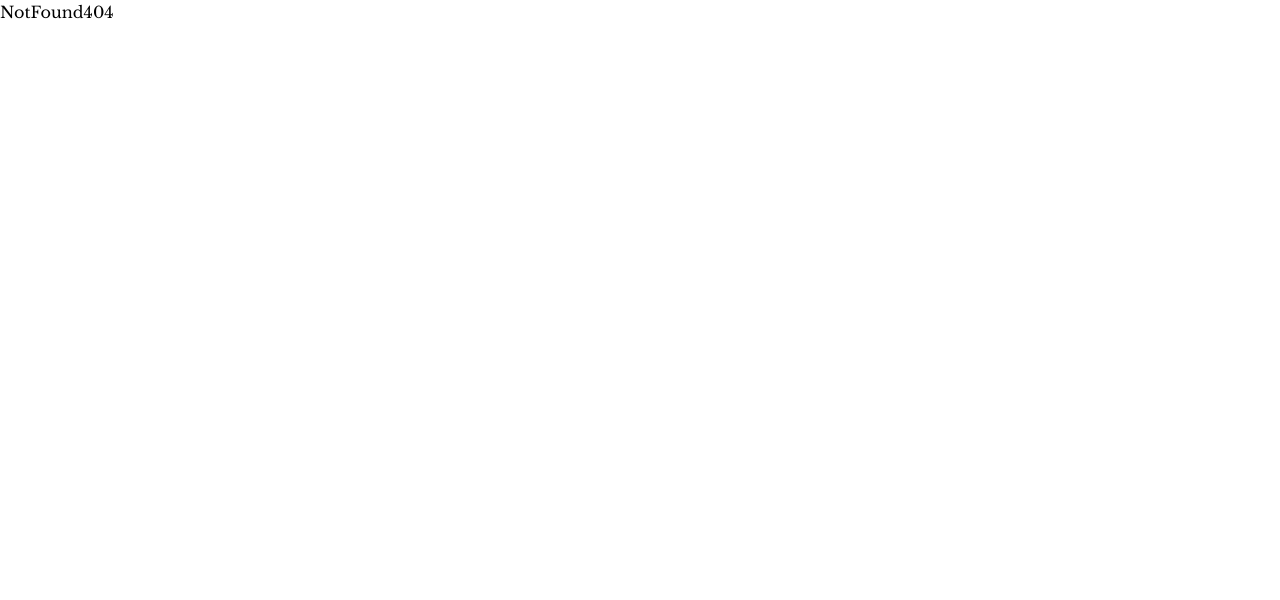
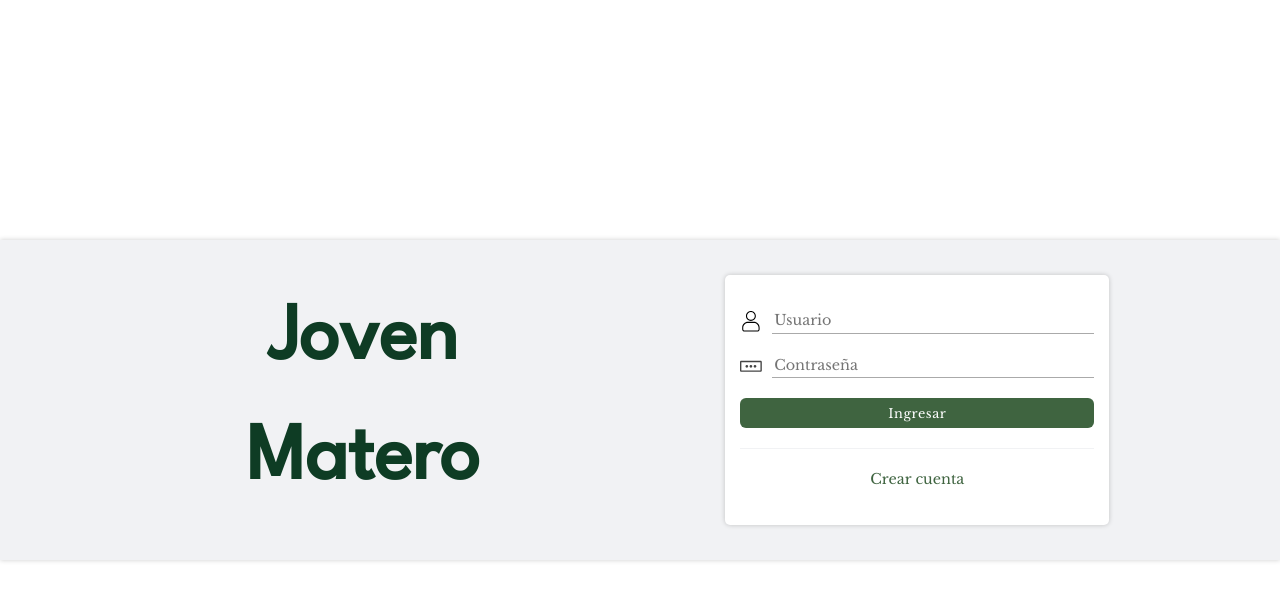
Before and after one commit to JoseDuarte99/JovenMatero.Blog-Demo, a React (Vite) app in the folder blog_react_JM/: page /login in a window 1280 px wide. Shown: the top 600 px of the page. Built offline with nearby package versions, Linux system fonts and the light colour scheme.

Commit message:
Error Validation

```diff
--- a/blog_react_JM/src/api/login.ts
+++ b/blog_react_JM/src/api/login.ts
@@ -61,11 +61,11 @@ export const register = async (formData: FormDataType) => {
         const form = new FormData();
         form.append("username", formData.username);
         form.append("password", formData.password);
-        form.append("firstName", formData.firstName);
-        form.append("lastName", formData.lastName);
+        form.append("first_name", formData.firstName);
+        form.append("last_name", formData.lastName);
         form.append("email", formData.email);
         if (formData.img) {
-            form.append("img", formData.img); // nombre del campo debe coincidir con el backend
+            form.append("image", formData.img); // nombre del campo debe coincidir con el backend
         }
 
         const response = await fetch(`${API_URL}/auth/register/`, {
@@ -75,8 +75,16 @@ export const register = async (formData: FormDataType) => {
         const data = await response.json();
 
         if (!response.ok) {
-            const errorMessage = data?.detail || `${response.status}: ${response.statusText}`;
+            let errorMessage = `${response.statusText}`;
+            if (data && typeof data === 'object') {
+                const firstKey = Object.keys(data)[0];
+                const firstError = data[firstKey]?.[0];
+                if (firstError) {
+                    errorMessage = firstError;
+                }
+            // const errorMessage = data?.detail || `${response.status}: ${response.statusText}`;
             throw new Error(`Register failed: ${errorMessage}`);
+            }
         }
 
 
--- a/blog_react_JM/src/main.tsx
+++ b/blog_react_JM/src/main.tsx
@@ -1,7 +1,7 @@
 import './main.css'
 import { StrictMode } from 'react'
 import { createRoot } from 'react-dom/client'
-import { BrowserRouter, Route, Routes } from 'react-router';
+import { BrowserRouter, Navigate, Route, Routes } from 'react-router';
 import { QueryClient, QueryClientProvider } from '@tanstack/react-query'
 
 import LoginForm from './page/Login/Login';
@@ -18,7 +18,10 @@ createRoot(document.getElementById('root')!).render(
       <BrowserRouter>
         <Routes>
           <Route element={<WithoutNavbarAndFooter/>}>
-            <Route path='/' element={<LoginForm />}/>
+
+          <Route path="/" element={<Navigate to="/login" replace />} />
+
+            <Route path='/login' element={<LoginForm />}/>
             <Route path='/register' element={<RegisterForm />}/>
           </Route>
           <Route path='*' element={<NotFound404/>}/>
--- a/blog_react_JM/src/page/Login/Login.module.css
+++ b/blog_react_JM/src/page/Login/Login.module.css
@@ -64,6 +64,18 @@
     border-bottom: 2px solid var(--JM-color-strong-green);
 }
 
+.errorMessage {
+    display: flex;
+    flex-direction: column;
+    text-align: center;
+    color: var(--JM-color-text-error);
+    font-size: 0.6em;
+}
+
+.errorMessage > p:nth-of-type(1) {
+    font-weight: bold;
+}
+
 .enabledButton {
     background-color: var(--JM-color-pastel-green);
     color: var(--JM-color-white);
@@ -94,14 +106,18 @@
     font-size: 0.8em;
 }
 
-.errorMessasge {
-    display: flex;
-    flex-direction: column;
-    text-align: center;
-    color: var(--JM-color-text-error);
-    font-size: 0.6em;
+.separador {
+    border-top: 1px solid var(--JM-color-bg-grey);
 }
-
-.errorMessasge > p:nth-of-type(1) {
+.createAccount {
+    width: fit-content;
+    align-self: center;
+    text-decoration: none;
+    color: var(--JM-color-pastel-green);
+    font-size: 0.9em;
+    transition: font-weight 0.3s ease-in-out, color 0.3s ease-in-out;
+}
+.createAccount:hover {
     font-weight: bold;
+    color: var(--JM-color-strong-green);
 }
--- a/blog_react_JM/src/page/Login/Login.tsx
+++ b/blog_react_JM/src/page/Login/Login.tsx
@@ -2,14 +2,14 @@ import { useMutation } from "@tanstack/react-query"
 import { login } from "../../api/login"
 import style  from "./Login.module.css"
 import { useState } from "react"
-import { useNavigate } from "react-router"
+import { Link, useNavigate } from "react-router"
 
 
 function LoginForm() {
 
     const [username, setusername] = useState("");
     const [password, setpassword] = useState("");
-    const [errorMessasge, setErrorMessage] = useState<string | null>(null);
+    const [errorMessage, setErrorMessage] = useState<string | null>(null);
     const navigate = useNavigate();
 
     // REACT-QUERY -----------------------------------------------------
@@ -29,7 +29,7 @@ function LoginForm() {
                 setErrorMessage(error.message);
             } else {
                 console.error("Login error unknow:", error);
-                setErrorMessage("Error desconocido al iniciar sesión");
+                setErrorMessage("Login error unknow");
             }
         },
     });
@@ -70,7 +70,7 @@ function LoginForm() {
                     />
                 </span>
 
-                {errorMessasge && <span className={style.errorMessasge}>
+                {errorMessage && <span className={style.errorMessage}>
                         <p>Error al iniciar sesión</p>
                         <p>Por favor, verifique sus credenciales y vuelva a intentar.</p>
                     </span>
@@ -78,8 +78,11 @@ function LoginForm() {
 
                 <button type="submit" disabled={mutation.isPending} className={mutation.isPending ? style.disabledButton : style.enabledButton}>
                 {mutation.isPending ? "Cargando..." : "Ingresar"}
-
                 </button>
+                <span className={style.separador}></span>
+                <Link to={"/register"} className={style.createAccount} >
+                    Crear cuenta
+                </Link>
             </form>
         </div>
         )
--- a/blog_react_JM/src/page/Register/Register.module.css
+++ b/blog_react_JM/src/page/Register/Register.module.css
@@ -123,7 +123,7 @@
     font-size: 0.8em;
 }
 
-.errorMessasge {
+.errorMessage {
     display: flex;
     flex-direction: column;
     text-align: center;
@@ -131,7 +131,7 @@
     font-size: 0.8em;
 }
 
-.errorMessasge > p:nth-of-type(1) {
+.errorMessage > p:nth-of-type(1) {
     font-weight: bold;
 }
 
--- a/blog_react_JM/src/page/Register/Register.tsx
+++ b/blog_react_JM/src/page/Register/Register.tsx
@@ -27,7 +27,7 @@ const INITIAL_STATE = {
 
 function RegisterForm() {
 
-    const [errorMessasge, setErrorMessage] = useState<string | null>(null);
+    const [errorMessage, setErrorMessage] = useState<string | null>(null);
     const [imagen, setImagen] = useState<string | null>(null);
     const [formData, setFormData] = useState<FormDataType> (INITIAL_STATE);
     const navigate = useNavigate();
@@ -41,16 +41,17 @@ function RegisterForm() {
         onSuccess: (data) => {
             console.log("Register Success:", data);
             setFormData(INITIAL_STATE);
-            navigate("/auth/login");
+            navigate("/login");
         },
         onError: (error: unknown) => {
             setFormData(INITIAL_STATE);
+            setImagen(null);
             if (error instanceof Error) {
                 console.error("Register Error:", error.message);
                 setErrorMessage(error.message);
             } else {
                 console.error("Register Error unkwon:", error);
-                setErrorMessage("Error desconocido al iniciar sesión");
+                setErrorMessage("Register Error unkwon");
             }
         },
     });
@@ -142,8 +143,8 @@ function RegisterForm() {
                     )}
                 </label>
 
-                {errorMessasge && <span className={style.errorMessasge}>
-                        <p>Error en el registro</p>
+                {errorMessage && <span className={style.errorMessage}>
+                        <p>Error en el registro: {errorMessage}</p>
                         <p>Por favor, verifique sus datos y vuelva a intentar.</p>
                     </span>
                 }
```
Also changed, not shown: 2 other files (tests, documents, lock files or other folders).
